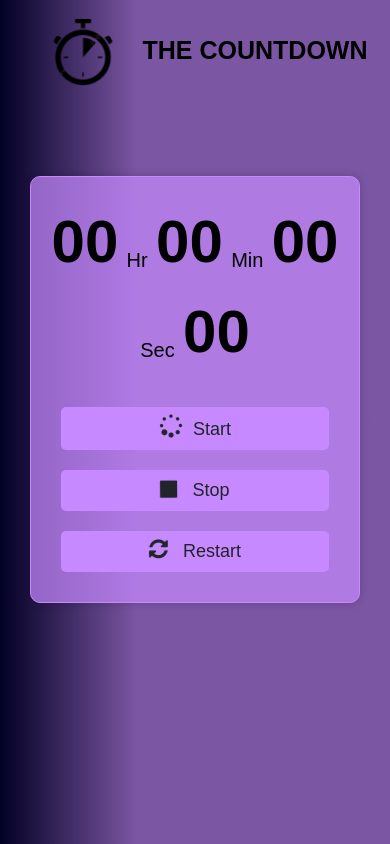
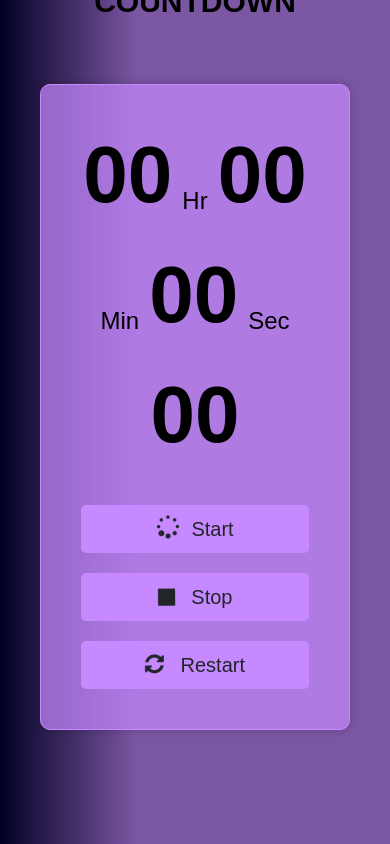
Before and after one commit to AniqaSohail/countdown-watch, a plain HTML site: page index.html in a window 390 px wide. Drawn offline with nearby package versions, Linux system fonts and the light colour scheme.

Commit message:
Update style.css

```diff
--- a/style.css
+++ b/style.css
@@ -98,28 +98,28 @@ body {
   }
 }
 
-/* Mobile Landscape (max-width: 768px) */
-@media only screen and (max-width: 768px)  {
+/* Media quiries*/
+@media only screen and (max-width: 480px) {
   .container {
-    padding: 10px;
+    padding: 20px;
   }
   h1 {
-    font-size: 25px;
+    font-size: 30px;
   }
   .stopwatch {
-    padding: 20px;
+    padding: 30px;
   }
   .display {
-    font-size: 30px;
+    font-size: 36px;
   }
   .digit {
-    font-size: 60px;
+    font-size: 80px;
   }
   .btn {
-    padding: 6px 12px;
-    font-size: 18px;
+    padding: 8px 16px;
+    font-size: 20px;
   }
   .text {
-    font-size: 20px;
+    font-size: 24px;
   }
 }
```
